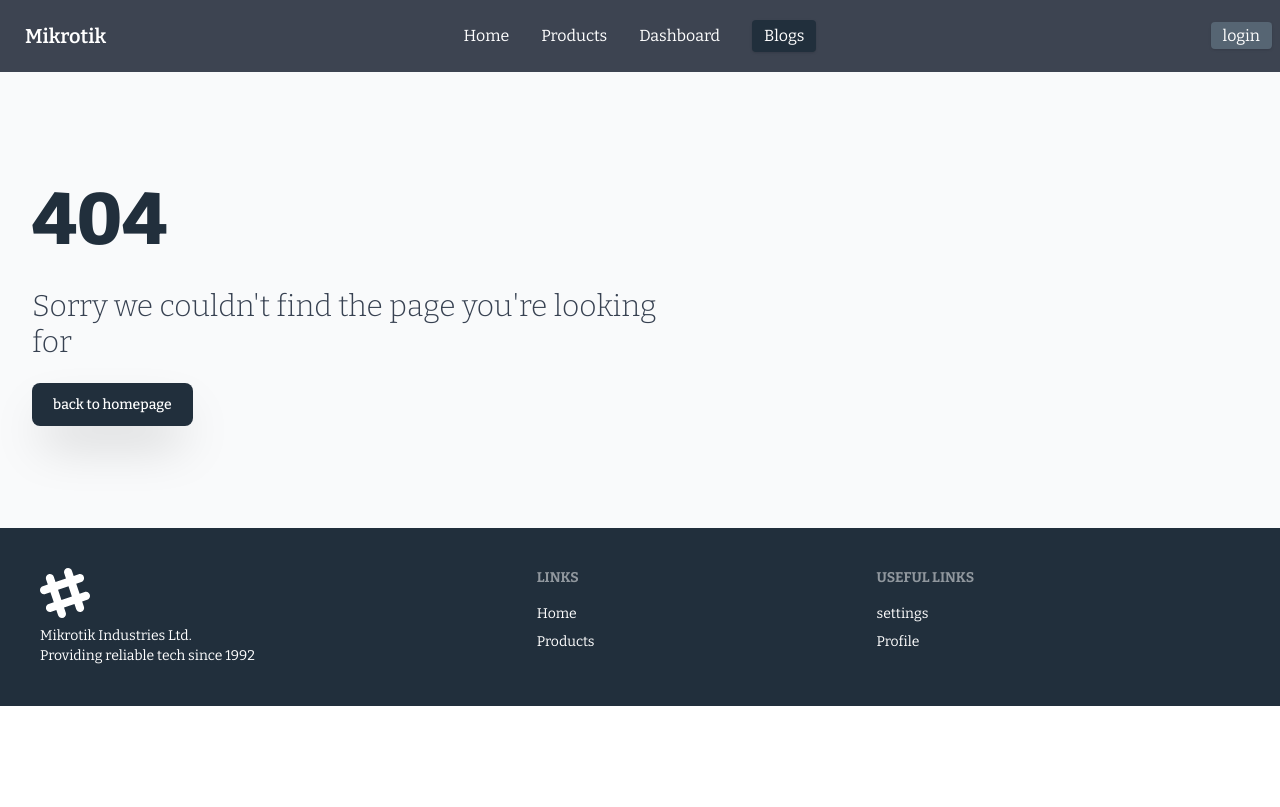
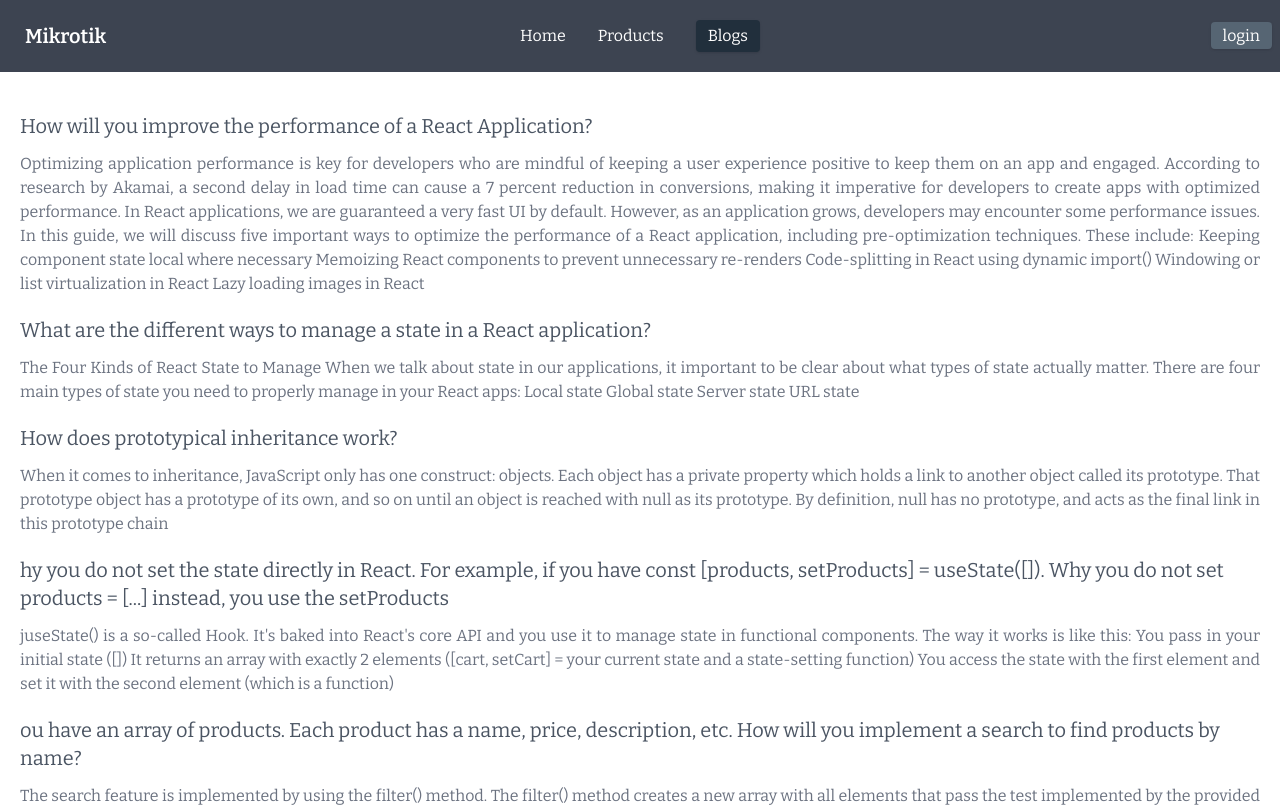
Before and after one commit to sabbir-mahmud/Manufacturer-website, a React (Create React App) app: page /blogs in a window 1280 px wide. Shown: the top 807 px of the page. Built offline with nearby package versions, Linux system fonts and the light colour scheme; no server answers.

Commit message:
blogs questions and answers setion done

```diff
--- a/src/App.js
+++ b/src/App.js
@@ -25,6 +25,7 @@ import RequireUser from './Components/Auth/RequireUser';
 import RequireAdmin from './Components/Auth/RequireAdmin';
 import ManageProduct from './Components/Pages/Dashboard/ManageProduct';
 import EditProduct from './Components/Pages/Dashboard/EditProduct';
+import Blog from './Components/Pages/Blogs/Blogs';
 
 function App() {
   const { user } = useUser();
@@ -50,6 +51,7 @@ function App() {
           <Route path="manage-Product" element={<RequireAdmin><ManageProduct /></RequireAdmin>} />
           <Route path="manage-Product/:id" element={<RequireAdmin><EditProduct /></RequireAdmin>} />
         </Route>
+        <Route path="blogs" element={<Blog />} />
         <Route path="/login" element={<Login />} />
         <Route path="/register" element={<Register />} />
         <Route path="*" element={<NotFound></NotFound>} />
--- /dev/null
+++ b/src/Components/Pages/Blogs/Blogs.js
@@ -0,0 +1,73 @@
+import React from 'react';
+
+const Blog = () => {
+    return (
+        <div className='container mx-auto p-5'>
+            <div className="blog my-5">
+                <h3 className="mb-3 text-xl text-gray-600 "> How will you improve the performance of a React Application?</h3>
+                <p className="text-md text-gray-500 text-justify">
+                    Optimizing application performance is key for developers who are mindful of keeping a user experience positive to keep them on an app and engaged.
+
+                    According to research by Akamai, a second delay in load time can cause a 7 percent reduction in conversions, making it imperative for developers to create apps with optimized performance.
+
+                    In React applications, we are guaranteed a very fast UI by default. However, as an application grows, developers may encounter some performance issues.
+
+                    In this guide, we will discuss five important ways to optimize the performance of a React application, including pre-optimization techniques. These include:
+
+                    Keeping component state local where necessary
+                    Memoizing React components to prevent unnecessary re-renders
+                    Code-splitting in React using dynamic import()
+                    Windowing or list virtualization in React
+                    Lazy loading images in React
+                </p>
+            </div>
+            <div className="blog my-5">
+                <h3 className="mb-3 text-xl text-gray-600 ">What are the different ways to manage a state in a React application?</h3>
+                <p className="text-md text-gray-500 text-justify">
+                    The Four Kinds of React State to Manage
+                    When we talk about state in our applications, it important to be clear about what types of state actually matter.
+                    There are four main types of state you need to properly manage in your React apps:
+                    Local state
+                    Global state
+                    Server state
+                    URL state
+                </p>
+            </div>
+            <div className="blog my-5">
+                <h3 className="mb-3 text-xl text-gray-600 ">How does prototypical inheritance work?</h3>
+                <p className="text-md text-gray-500 text-justify">
+                    When it comes to inheritance, JavaScript only has one construct: objects. Each object has a private property which holds a link to another object called its prototype. That prototype object has a prototype of its own, and so on until an object is reached with null as its prototype. By definition, null has no prototype, and acts as the final link in this prototype chain
+
+                </p>
+            </div>
+            <div className="blog my-5">
+                <h3 className="mb-3 text-xl text-gray-600 ">hy you do not set the state directly in React. For example, if you have const [products, setProducts] = useState([]). Why you do not set products = [...] instead, you use the setProducts</h3>
+                <p className="text-md text-gray-500 text-justify">
+                    juseState() is a so-called Hook.
+
+                    It's baked into React's core API and you use it to manage state in functional components.
+
+                    The way it works is like this:
+
+                    You pass in your initial state ([])
+                    It returns an array with exactly 2 elements ([cart, setCart] =  your current state and a state-setting function)
+                    You access the state with the first element and set it with the second element (which is a function)
+                </p>
+            </div>
+            <div className="blog my-5">
+                <h3 className="mb-3 text-xl text-gray-600 ">ou have an array of products. Each product has a name, price, description, etc. How will you implement a search to find products by name?</h3>
+                <p className="text-md text-gray-500 text-justify">
+                    The search feature is implemented by using the filter() method. The filter() method creates a new array with all elements that pass the test implemented by the provided function. The filter() method does not change the original array. It returns a new array.
+                </p>
+            </div>
+            <div className="blog my-5">
+                <h3 className="mb-3 text-xl text-gray-600 ">What is a unit test? Why should write unit tests?</h3>
+                <p className="text-md text-gray-500 text-justify">
+                    A unit test typically comprises of three stages: plan, cases and scripting and the unit test itself. In the first step, the unit test is prepared and reviewed. The next step is for the test cases and scripts to be made, then the code is tested.
+                </p>
+            </div>
+        </div>
+    );
+};
+
+export default Blog;
--- a/src/Components/Pages/Dashboard/MyReviews.js
+++ b/src/Components/Pages/Dashboard/MyReviews.js
@@ -20,7 +20,7 @@ const MyReviews = () => {
 
         }
     }));
-    console.log(userData);
+
     const handleReviewSubmit = e => {
         e.preventDefault();
         const review = {
@@ -31,7 +31,6 @@ const MyReviews = () => {
             starts: e.target.start.value,
             review: e.target.review.value,
         }
-        console.log(review);
         fetch('http://localhost:5000/api/review', {
             method: 'POST',
             headers: {
--- a/src/Components/Pages/Dashboard/Orders.js
+++ b/src/Components/Pages/Dashboard/Orders.js
@@ -43,10 +43,11 @@ const Orders = () => {
                 <thead>
                     <tr>
                         <th>Product Name</th>
+                        <th>Phone</th>
                         <th>Price</th>
-                        <th>Order ID</th>
+                        <th>Location</th>
                         <th>Status</th>
-                        <th>Action</th>
+                        <th>Payment</th>
                     </tr>
                 </thead>
                 <tbody>
@@ -56,12 +57,13 @@ const Orders = () => {
                             return (
                                 <tr key={order?._id} className="hover">
                                     <td>{order?.productName}</td>
-                                    <td>{order?.price}</td>
+                                    <td>{order?.phone}</td>
+                                    <td>${order?.price}</td>
+                                    <td>${order?.address}</td>
                                     <td>{order?.status ? order?.status : 'pending'}</td>
-                                    <td>{order?._id}</td>
                                     <td>
                                         {
-                                            order?.paid ? <p className='text-green-500'>Paid</p> :
+                                            order?.paid ? <p className='text-green-500'>{order?.transactionId}</p> :
                                                 <>
                                                     <label onClick={() => setCancel(order)} htmlFor="user-delete-order" className="text-red-500 hover:cursor-pointer hover:underline">Cancel</label>
                                                     <Link className='mx-2 text-green-500 hover:underline' to={`/dashboard/payment/${order?._id}`}>pay</Link>
--- a/src/Components/Shared/Navbar/Navbar.js
+++ b/src/Components/Shared/Navbar/Navbar.js
@@ -7,7 +7,13 @@ import CustomLink from './CustomLink';
 const Navbar = () => {
     const { user, loading, handleLogout } = useUser();
     const { data: userDetails, isLoading } = useQuery(['userDetails', user.uid], () => {
-        return fetch(`http://localhost:5000/api/users/profile/${user.email}`).then(res => res.json());
+        return fetch(`http://localhost:5000/api/users/profile/${user?.email}`, {
+            method: 'GET',
+            headers: {
+                'Content-Type': 'application/json',
+                'authorization': `Bearer ${localStorage.getItem("accessToken")}`
+            }
+        }).then(res => res.json());
     })
 
     const img = 'https://api.lorem.space/image/face?hash=33791'
@@ -15,13 +21,18 @@ const Navbar = () => {
     const menuLinks = <>
         <li><CustomLink to='/'>Home</CustomLink></li>
         <li><CustomLink to='/products'>Products</CustomLink></li>
-        <li><CustomLink to='/dashboard'>Dashboard</CustomLink></li>
+        {
+            user?.uid && <li><CustomLink to='/dashboard'>Dashboard</CustomLink></li>
+        }
+
         <li><CustomLink to='/blogs'>Blogs</CustomLink></li>
     </>
     const MobileLinks = <>
         <li><Link to='/'>Home</Link></li>
         <li><Link to='/products'>Products</Link></li>
-        <li><Link to='/dashboard'>Dashboard</Link></li>
+        {
+            user?.uid && <li><Link to='/dashboard'>Dashboard</Link></li>
+        }
         <li><Link to='/blogs'>Blogs</Link></li>
     </>
     return (
```
